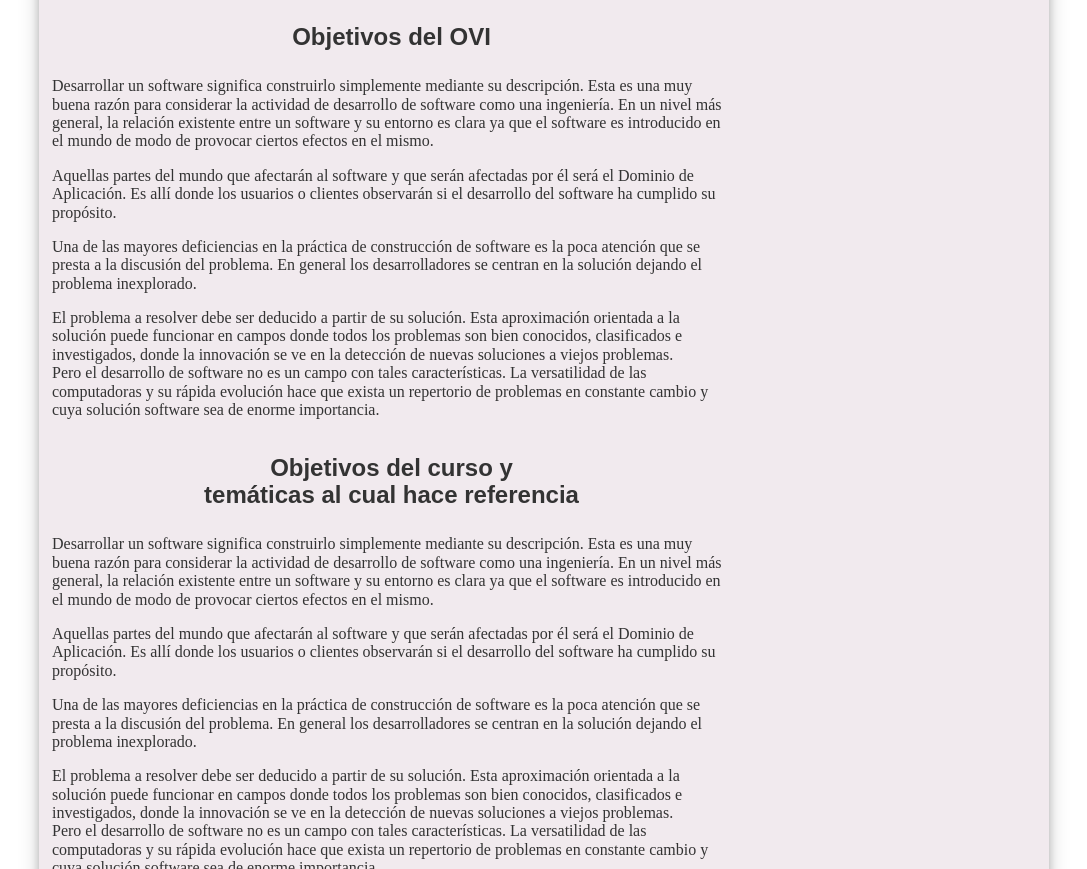
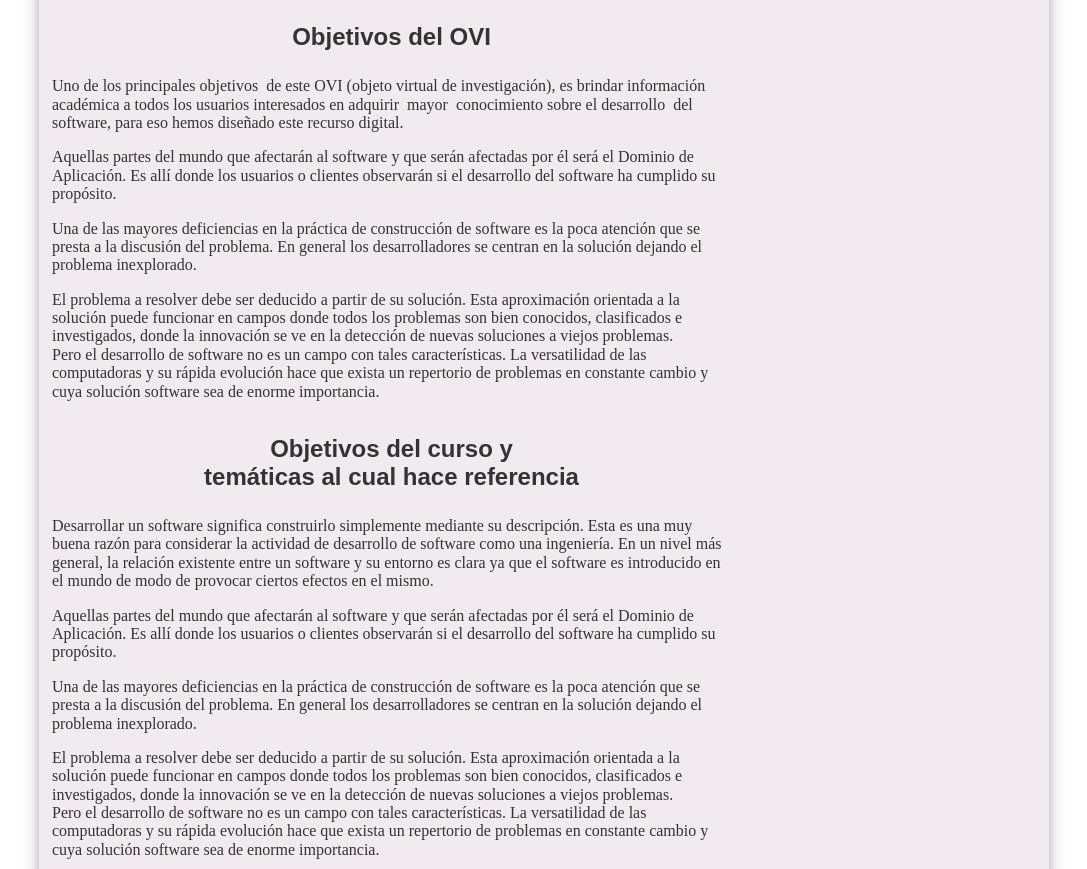
Before and after one commit to elvizrojas/acostajohan.github.io, a plain HTML site: page index.html in a window 1280 px wide. Shown: the part 1285-2154 px from the top of the page, without its empty margins (96-1183 px from the left). Drawn offline with Linux system fonts and the light colour scheme.

Commit message:
comi5
objetivos del OVI

```diff
--- a/index.html
+++ b/index.html
@@ -60,8 +60,8 @@
 				<br/>
 				<h2>Objetivos del OVI</h2>
 				<br/>
-				<p>Desarrollar un software significa construirlo simplemente mediante su descripción. Esta es una muy buena razón para considerar la actividad de desarrollo de software como una ingeniería. En un nivel más general, la relación existente entre un software y su entorno es clara ya que el software es introducido en el mundo de modo de provocar ciertos efectos en el mismo.</p>
-				<p>Aquellas partes del mundo que afectarán al software y que serán afectadas por él será el Dominio de Aplicación. Es allí donde los usuarios o clientes observarán si el desarrollo del software ha cumplido su propósito.</p>
+				<p>Uno de los principales objetivos  de este OVI (objeto virtual de investigación),  es brindar información académica a todos los usuarios interesados en  adquirir  mayor  conocimiento sobre el desarrollo  del software, para eso hemos diseñado este  recurso digital.</p>
+<p>Aquellas partes del mundo que afectarán al software y que serán afectadas por él será el Dominio de Aplicación. Es allí donde los usuarios o clientes observarán si el desarrollo del software ha cumplido su propósito.</p>
 				<p>Una de las mayores deficiencias en la práctica de construcción de software es la poca atención que se presta a la discusión del problema. En general los desarrolladores se centran en la solución dejando el problema inexplorado.</p>
 				<p>El problema a resolver debe ser deducido a partir de su solución. Esta aproximación orientada a la solución puede funcionar en campos donde todos los problemas son bien conocidos, clasificados e investigados, donde la innovación se ve en la detección de nuevas soluciones a viejos problemas.
 				<br/>
```
